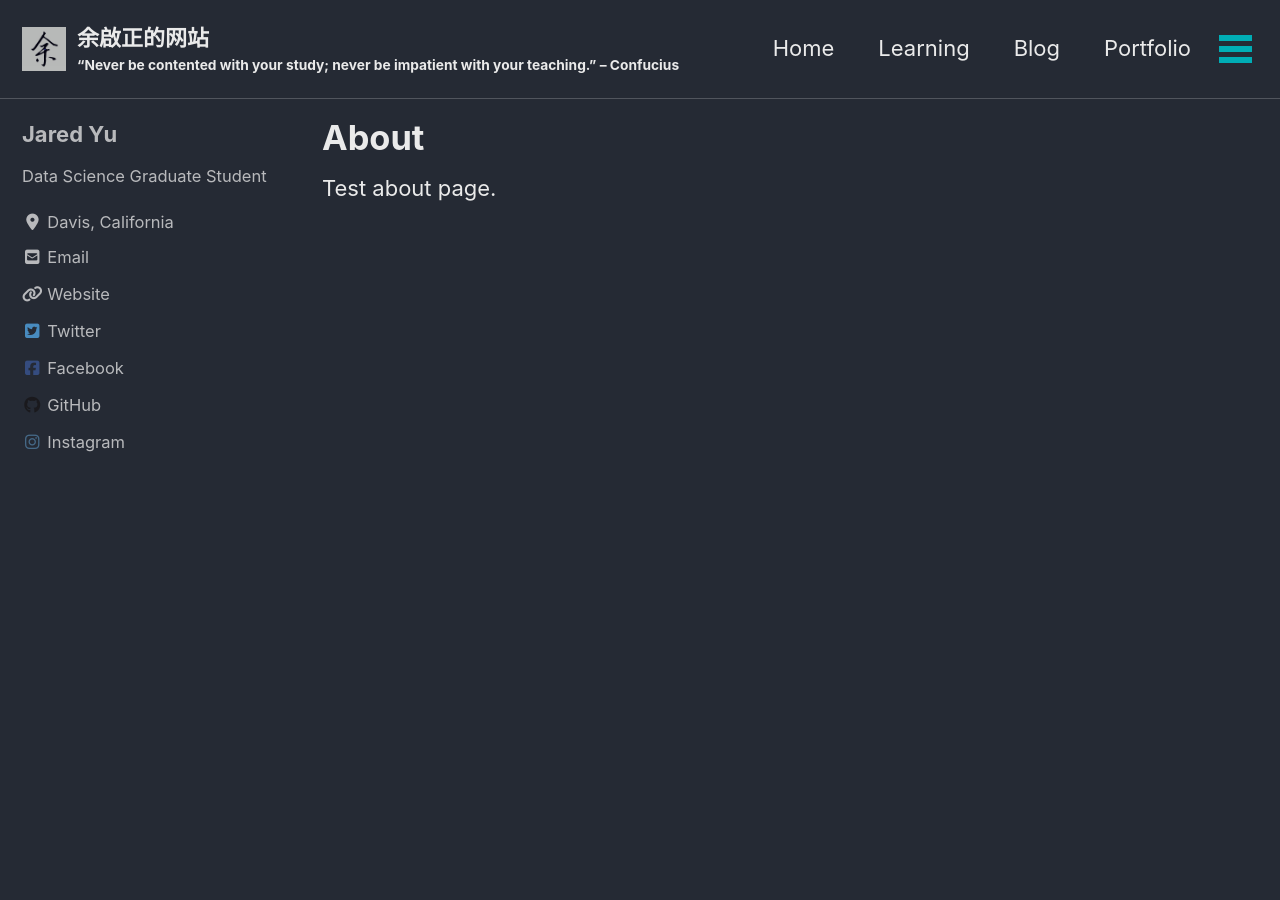
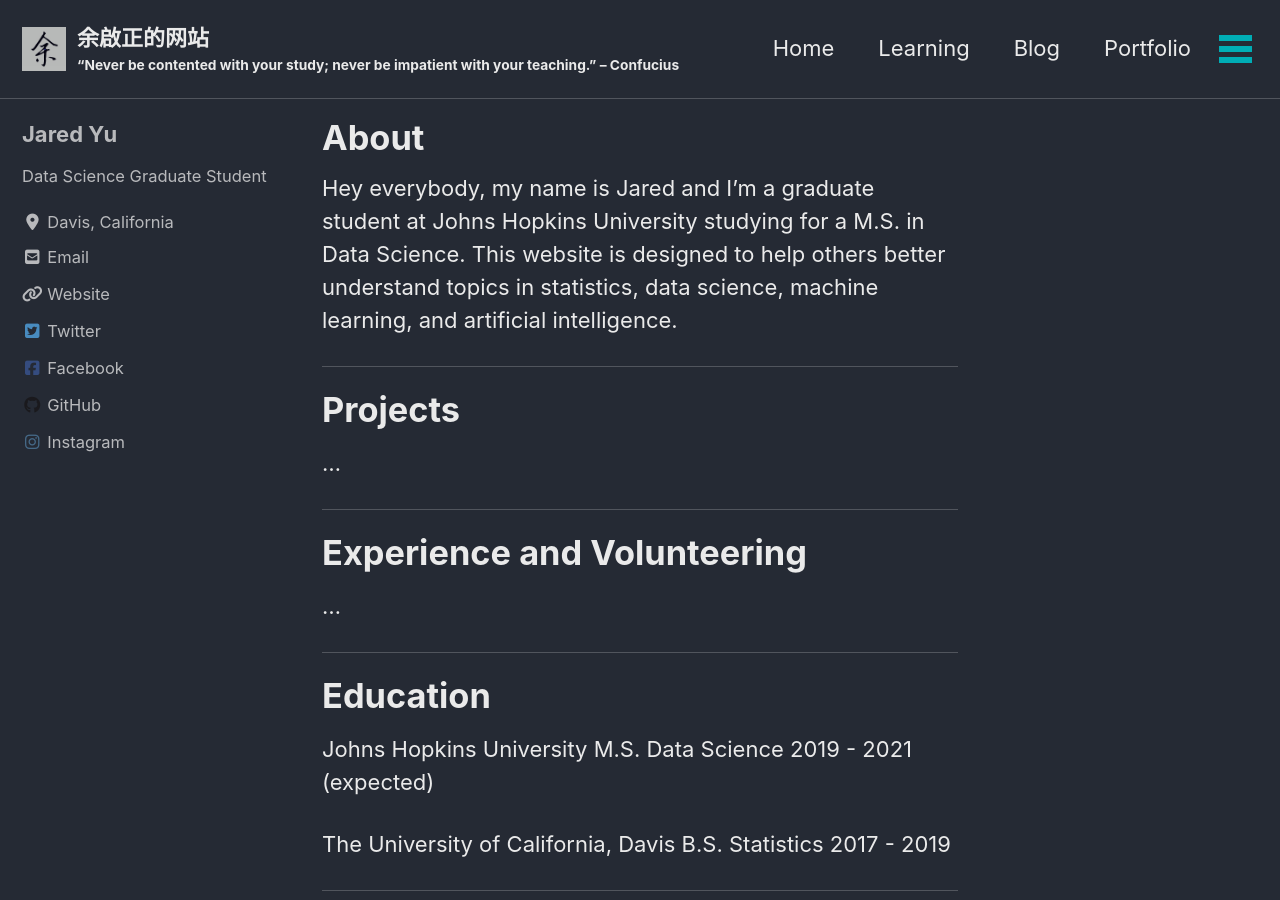
Before and after one commit to qzyu211/wang-zhan, a Jekyll site: the page built from _pages/about.md, in a window 1280 px wide and 900 px high. Built offline with Jekyll 4.4.1, drawn with Linux system fonts in a browser that asks for light colours; cached includes are drawn as plain includes; nearby versions of some CDN libraries; some of the changed text lies outside the part shown.

Commit message:
about test

```diff
--- a/_pages/about.md
+++ b/_pages/about.md
@@ -4,5 +4,29 @@
 #header:
 #  image: "/images/shenzhen_guoqing.jpg"
 ---
+Hey everybody, my name is Jared and I'm a graduate student at Johns Hopkins University studying for a M.S. in Data Science. This website is designed to help others better understand topics in statistics, data science, machine learning, and artificial intelligence.
 
-Test about page.
+------
+# Projects
+...
+
+------
+# Experience and Volunteering
+...
+
+------
+# Education
+Johns Hopkins University
+M.S. Data Science
+2019 - 2021 (expected)
+
+The University of California, Davis
+B.S. Statistics
+2017 - 2019
+
+------
+# More Info About Me
+Besides learning about statistics and data science, hobbies of mine include:
+- Learning Chinese Language/Culture
+- Exercise
+- Cooking
```
